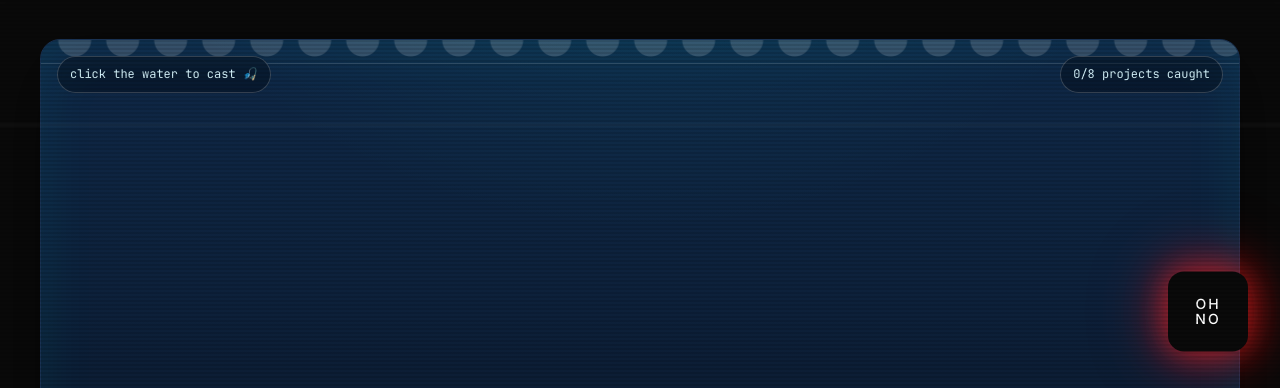
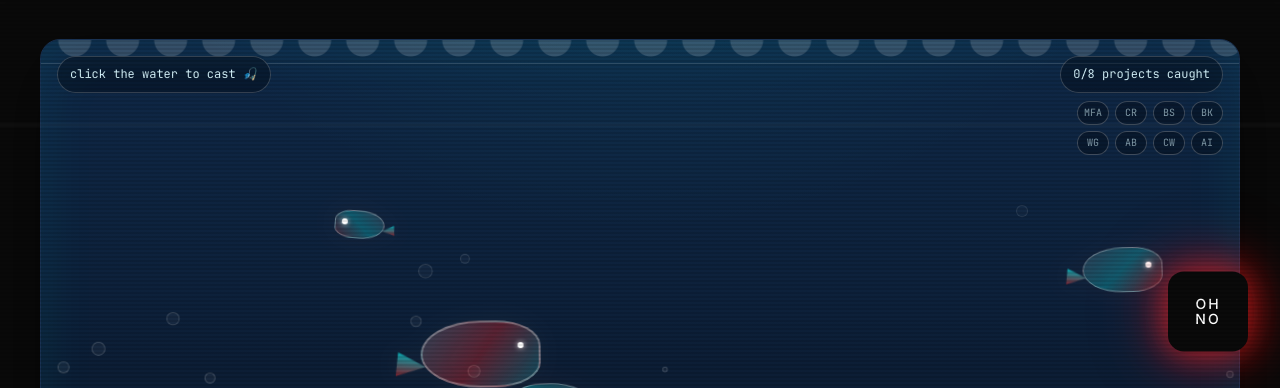
Before and after one commit to leentaher/consenues-beta, a plain HTML site: page projects.html in a window 1280 px wide. Shown: the part 412-800 px from the top of the page. Drawn offline with Linux system fonts and the light colour scheme.

Commit message:
Fix fish tank: remove broken currentDate DOM reference that crashed JS

```diff
--- a/projects.html
+++ b/projects.html
@@ -1049,12 +1049,6 @@
 
   <script>
     const now = new Date();
-    const dateStr = now.toLocaleDateString('en-US', {
-      month: '2-digit',
-      day: '2-digit',
-      year: 'numeric'
-    }).replace(/\//g, '.');
-    document.getElementById('currentDate').textContent = dateStr;
 
     const inauguration = new Date('2029-01-20');
     const daysRemaining = Math.ceil((inauguration - now) / (1000 * 60 * 60 * 24));
```
